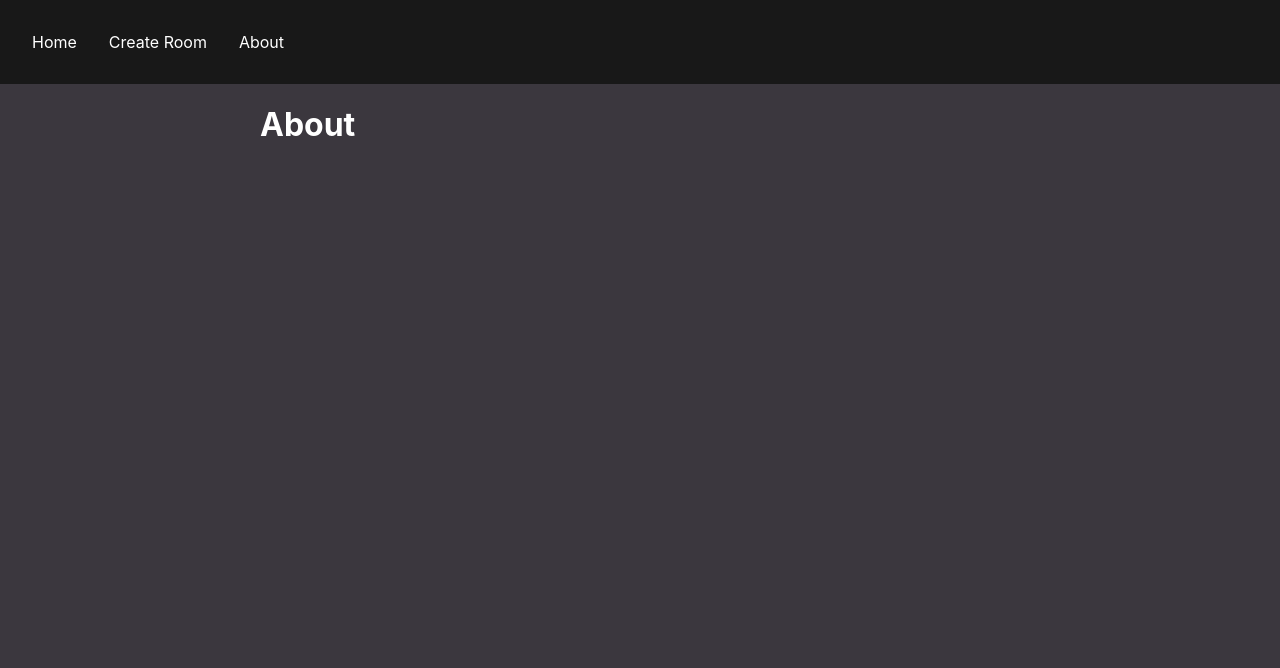
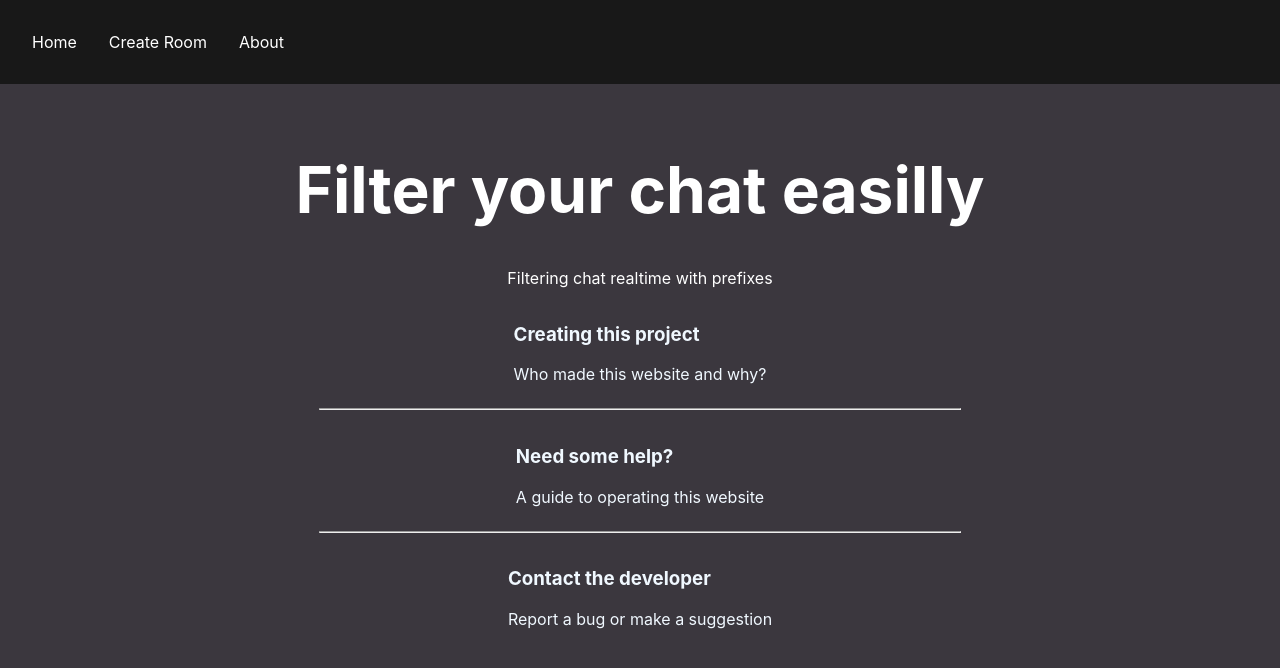
Before and after one commit to alexshelto/twitch_1per, a React (Create React App) app in the folder 1per/: page /about in a window 1280 px wide. Shown: the top 668 px of the page. Built offline with nearby package versions, Linux system fonts and the light colour scheme.

Commit message:
about page

```diff
--- a/1per/src/App.css
+++ b/1per/src/App.css
@@ -1,7 +1,6 @@
 .App {
   /* text-align: center; */
     color: white;
-
 }
 
 
--- a/1per/src/Components/CreateForm.js
+++ b/1per/src/Components/CreateForm.js
@@ -64,8 +64,8 @@ export class CreateForm extends React.Component {
         }
         return(
 
-          <div>
-            <div class='centered-div'>
+          <div class='large-text-centered'>
+            <div>
 
                 <form id='mainContent' onSubmit={this.handleSubmit}>
                         <label for='username'>Twitch Channel:</label>
--- a/1per/src/Pages/About.js
+++ b/1per/src/Pages/About.js
@@ -1,11 +1,51 @@
 
 import { Fragment } from "react";
 
+import '../static/about.css';
 
 
 const About = () => (
   <Fragment>
-    <h1>About</h1>
+
+    <div class='top-box' >
+        <div class='large-text-centered' >
+            <h1 class='large-header' >Filter your chat easilly</h1>
+        </div>
+
+        <div class='medium-text-centered' >
+            <p class='medium-p' >Filtering chat realtime with prefixes</p>
+        </div>
+    </div>
+
+    <div id='mainContent'>
+
+        <div class='details-element'>
+            <a class='details-link' href='/'>
+                <h3>Creating this project </h3>
+                <p class='detail-p'>Who made this website and why?</p>
+            </a>
+        </div>
+
+    <hr />
+
+        <div class='details-element'>
+            <a class='details-link' href='/'>
+                <h3>Need some help? </h3>
+                <p class='detail-p'>A guide to operating this website</p>
+            </a>
+        </div>
+
+    <hr />
+
+        <div class='details-element'>
+            <a class='details-link' href='/'>
+                <h3>Contact the developer </h3>
+                <p class='detail-p'>Report a bug or make a suggestion</p>
+            </a>
+        </div>
+
+    </div>
+
   </Fragment>
   );
 
--- a/1per/src/Pages/Create.js
+++ b/1per/src/Pages/Create.js
@@ -2,15 +2,15 @@
 import { Fragment } from "react";
 import CreateForm from "../Components/CreateForm";
 
+import '../static/createform.css';
+
 const Create = () => (
-    <div>
   <Fragment>
-    <h1>Create</h1>
-  </Fragment>
-  <Fragment>
+    <div class='large-text-centered'>
+    <h1>Filter chat details </h1>
+    </div>
     <CreateForm />
   </Fragment>
-    </div>
 );
 
 
--- /dev/null
+++ b/1per/src/static/about.css
@@ -0,0 +1,59 @@
+
+body {
+    /* background-color: #DCDCDC; */
+}
+
+
+.large-text-centered {
+    padding: 2vh;
+    margin: 1vh;
+
+    padding: flex;
+    align-items: center;
+    justify-content: center;
+}
+
+
+.large-header {
+    /* color: #1B1212; */
+
+    font-size: 8vh;
+    text-align: center;
+
+    margin-bottom: 1vh;
+}
+
+.medium-p {
+    /* color: #18191A; */
+    text-align: center;
+}
+
+
+.detail-p {
+    /* color: #18191A; */
+}
+
+hr {
+    width: 50vw;
+}
+
+#mainContent {
+    display: flex;
+    align-items: center;
+    justify-content: center;
+    flex-direction: column;
+}
+
+.details-element {
+
+}
+
+.details-link {
+    text-decoration: none;
+    color: #f0f8ff;
+
+}
+
+.details-link:hover, .details-link:focus{
+    color: #00ABF0;
+}
--- a/1per/src/static/createform.css
+++ b/1per/src/static/createform.css
@@ -1,6 +1,17 @@
 
-.mainContent {
+#mainContent {
 
+}
+
+.large-text-centered {
+    padding: 2vh;
+    margin: 1vh;
+
+    padding: flex;
+    align-items: center;
+    justify-content: center;
+
+    text-align: center;
 }
 
 .centered-div {
@@ -27,18 +38,3 @@ form {
 input[type='number']{
     width: 100%;
 }
-
-#skip a {
-    position: absolute;
-    left: -10000px;
-    top: auto;
-    width: 1px;
-    height: 1px;
-    overflow: hidden;
-}
-
-#skip a:focus {
-    height: auto;
-    position: static;
-    width: auto;
-}
```
